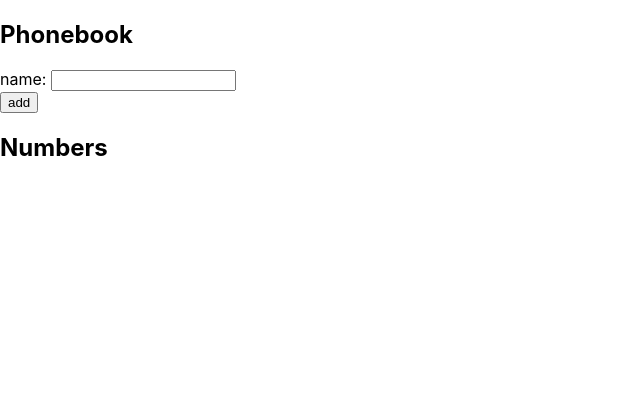
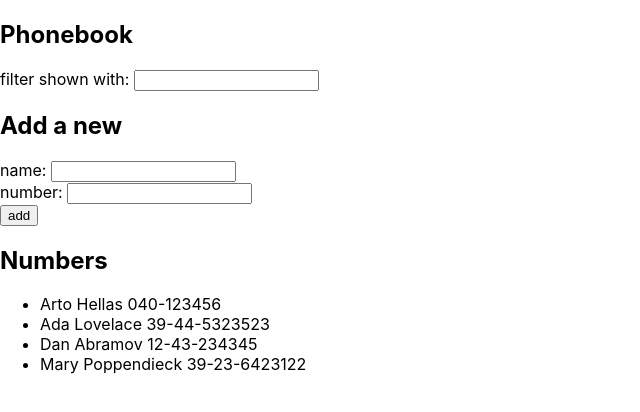
Before and after one commit to aac-devs/fullstackopen-repo, a React (Create React App) app in the folder part2/phonebook/: page / in a window 1280 px wide. Shown: the top 412 px of the page, without its empty margins (0-640 px from the left). Built offline with nearby package versions, Linux system fonts and the light colour scheme.

Commit message:
part2 exercise2.8-9 finished

```diff
--- a/part2/phonebook/src/App.js
+++ b/part2/phonebook/src/App.js
@@ -1,12 +1,26 @@
 import React, { useState } from 'react';
 
 const App = () => {
-  const [persons, setPersons] = useState([]);
+  const [persons, setPersons] = useState([
+    { name: 'Arto Hellas', number: '040-123456' },
+    { name: 'Ada Lovelace', number: '39-44-5323523' },
+    { name: 'Dan Abramov', number: '12-43-234345' },
+    { name: 'Mary Poppendieck', number: '39-23-6423122' },
+  ]);
   const [newName, setNewName] = useState('');
+  const [newNumber, setNewNumber] = useState('');
+  const [filteredName, setFilteredName] = useState('');
 
   const addPersonHandler = (event) => {
     event.preventDefault();
+
+    if (newNumber.trim() === '') {
+      alert('You must enter a phone number');
+      return;
+    }
+
     setNewName('');
+    setNewNumber('');
 
     const names = persons.map((person) => person.name.toLowerCase());
     if (names.includes(newName.toLowerCase())) {
@@ -16,20 +30,45 @@ const App = () => {
 
     const newObj = {
       name: newName,
+      number: newNumber,
     };
     setPersons(persons.concat(newObj));
   };
 
-  const changePersonHandler = (event) => {
-    setNewName(event.target.value);
-  };
+  const inputChangeHandler =
+    ({ target }, setField) =>
+    () => {
+      setField(target.value);
+    };
 
   return (
     <div>
       <h2>Phonebook</h2>
+      <div>
+        filter shown with:&nbsp;
+        <input
+          type="text"
+          value={filteredName}
+          onChange={(e) => inputChangeHandler(e, setFilteredName)()}
+        />
+      </div>
+      <h2>Add a new</h2>
       <form onSubmit={addPersonHandler}>
         <div>
-          name: <input value={newName} onChange={changePersonHandler} />
+          name:&nbsp;
+          <input
+            type="text"
+            value={newName}
+            onChange={(e) => inputChangeHandler(e, setNewName)()}
+          />
+        </div>
+        <div>
+          number:&nbsp;
+          <input
+            type="text"
+            value={newNumber}
+            onChange={(e) => inputChangeHandler(e, setNewNumber)()}
+          />
         </div>
         <div>
           <button type="submit">add</button>
@@ -37,9 +76,23 @@ const App = () => {
       </form>
       <h2>Numbers</h2>
       <ul>
-        {persons.map((person) => (
-          <li key={person.name}>{person.name}</li>
-        ))}
+        {persons
+          .filter((person) => {
+            if (filteredName.trim() === '') return person;
+            if (
+              person.name
+                .toLowerCase()
+                .startsWith(filteredName.trim().toLowerCase())
+            ) {
+              return person;
+            }
+            return null;
+          })
+          .map((person) => (
+            <li key={person.name}>
+              {person.name} {person.number}
+            </li>
+          ))}
       </ul>
     </div>
   );
```
